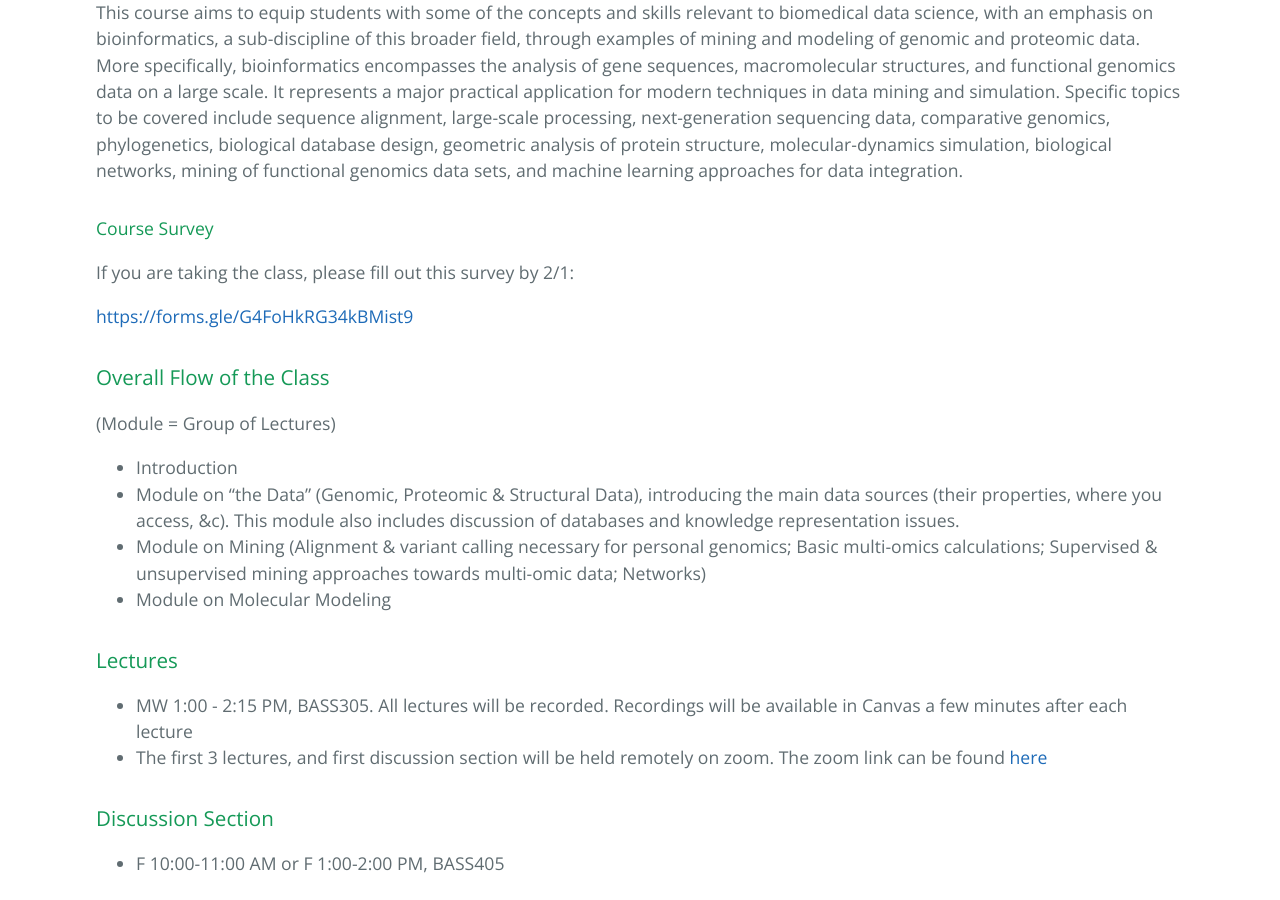
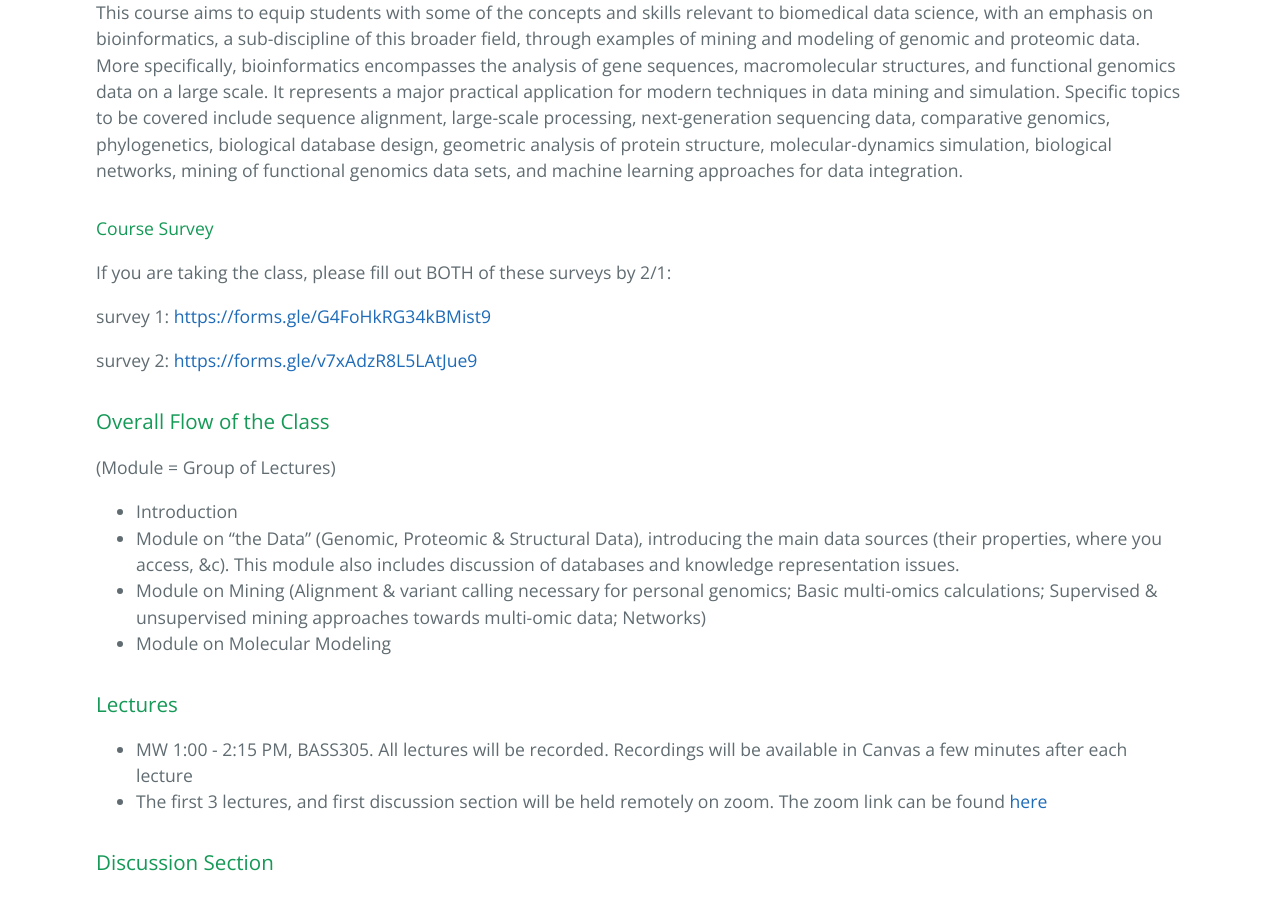
Before and after one commit to gersteinlab/cbb752b23, a Jekyll site: the page built from index.md, in a window 1280 px wide and 900 px high, scrolled down 654 px. Built offline with Jekyll 4.4.1, drawn with Linux system fonts in a browser that asks for light colours; our own code applies the rules of GitHub Pages for plain Markdown files.

Commit message:
Update index.md

```diff
--- a/index.md
+++ b/index.md
@@ -6,9 +6,11 @@ This course aims to equip students with some of the concepts and skills relevant
 
 #### Course Survey
 
-If you are taking the class, please fill out this survey by 2/1:
+If you are taking the class, please fill out BOTH of these surveys by 2/1:
 
-[https://forms.gle/G4FoHkRG34kBMist9](https://forms.gle/G4FoHkRG34kBMist9)
+survey 1: [https://forms.gle/G4FoHkRG34kBMist9](https://forms.gle/G4FoHkRG34kBMist9)
+
+survey 2: [https://forms.gle/v7xAdzR8L5LAtJue9](https://forms.gle/v7xAdzR8L5LAtJue9 )
 
 ### Overall Flow of the Class
 
```
